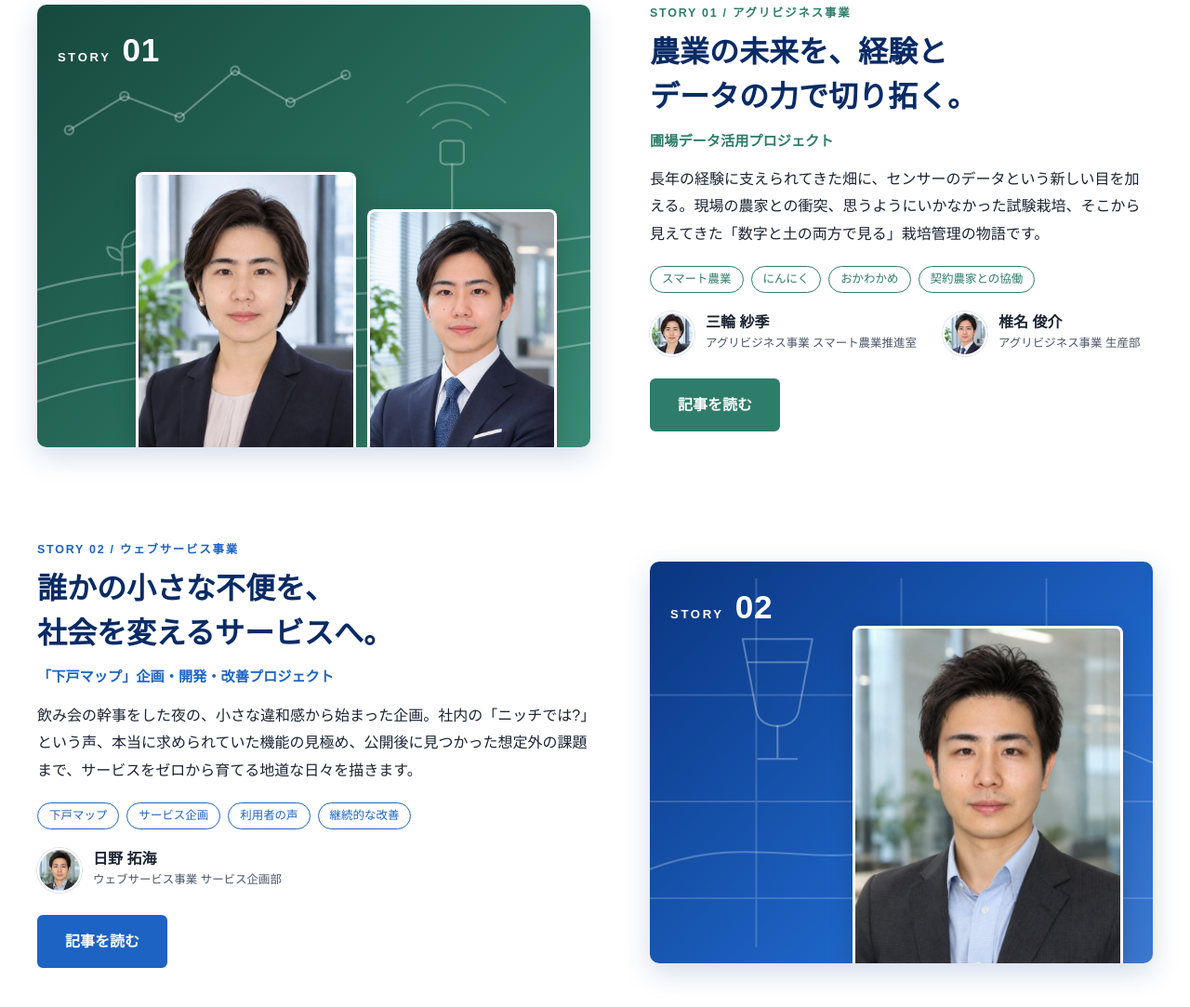
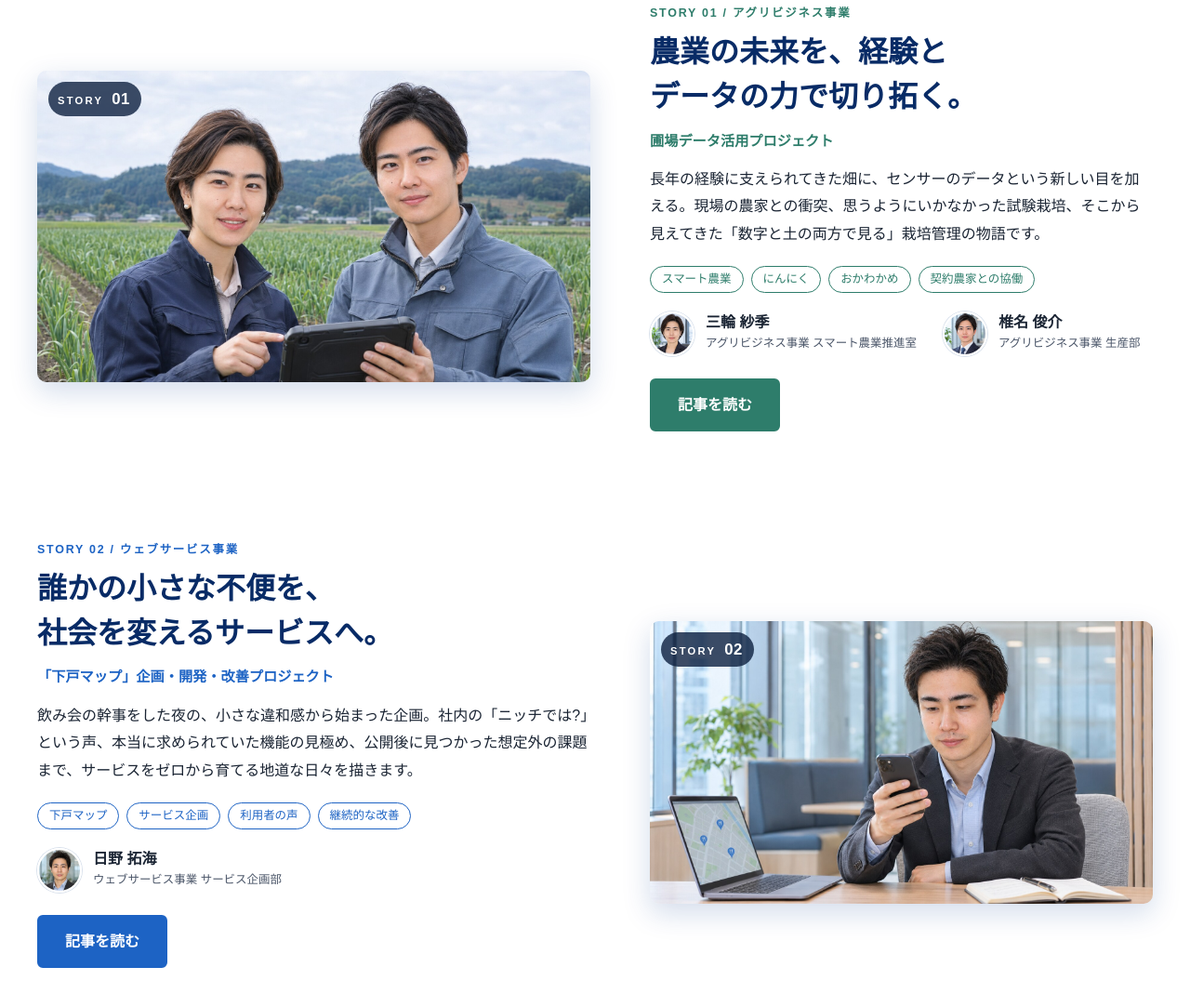
Before and after one commit to ToraToraTiger-2026/tm-corporation, a plain HTML site: page docs/recruit/project-story/index.html in a window 1280 px wide. Shown: the part 793-1876 px from the top of the page at 93% size. Drawn offline with Linux system fonts and the light colour scheme.

Commit message:
Use photo thumbnails on the Project Story list
- Show story-01.jpg / story-02.jpg (16:9) in the list cards
- Set thumb/thumbAlt per story in stories.json; fall back to SVG art
- Drop the overlaid portraits on photo cards; use a compact STORY label

Co-Authored-By: Claude Sonnet 5.5 <noreply@anthropic.com>

```diff
--- a/docs/assets/styles/main.css
+++ b/docs/assets/styles/main.css
@@ -398,3 +398,13 @@ html:not(.js) .fade { opacity: 1; transform: none; }
 .ps-hero h1 { max-width: 16em; }
 .ps-quote blockquote p, .ps-top-lead, .ps-hero-lead { word-break: auto-phrase; }
 .ps-card:last-child { margin-bottom: 0; }
+
+/* project story list: photo thumbnails (16:9) */
+.ps-card-visual.has-photo { aspect-ratio: 16 / 9; background: var(--c-bg-soft); }
+.ps-card-visual.has-photo::after { content: ""; position: absolute; inset: 0; background: linear-gradient(180deg, rgba(8,28,60,.55) 0%, rgba(8,28,60,0) 34%); pointer-events: none; }
+.ps-thumb { position: absolute; inset: 0; width: 100%; height: 100%; object-fit: cover; object-position: center 30%; transition: transform .5s ease; }
+.ps-card-visual.has-photo:hover .ps-thumb { transform: scale(1.03); }
+@media (prefers-reduced-motion: reduce) { .ps-thumb { transition: none; } .ps-card-visual.has-photo:hover .ps-thumb { transform: none; } }
+.ps-card-visual.has-photo::after { display: none; }
+.has-photo .ps-num { left: 12px; top: 12px; padding: 3px 12px 3px 10px; border-radius: 999px; background: rgba(8,28,60,.78); font-size: .7rem; }
+.has-photo .ps-num b { margin-left: 4px; font-size: 1.05rem; }
--- a/docs/recruit/project-story/index.html
+++ b/docs/recruit/project-story/index.html
@@ -50,18 +50,9 @@
 <section class="section ps-list"><div class="container">
   <nav aria-label="採用情報内のページ"><ul class="filter"><li><a href="../../recruit/index.html">メッセージ</a></li><li><a href="../../recruit/jobs/index.html">募集職種</a></li><li><a href="../../recruit/people/index.html">社員紹介</a></li><li><a href="../../recruit/project-story/index.html" aria-current="page">プロジェクトストーリー</a></li></ul></nav>
   <article class="ps-card ps-agri fade">
-  <a class="ps-card-visual" href="../../recruit/project-story/story-01/index.html" tabindex="-1" aria-hidden="true">
-    <svg class="ps-art" viewBox="0 0 520 380" aria-hidden="true" focusable="false" fill="none" stroke="currentColor" stroke-width="2" stroke-linecap="round" stroke-linejoin="round">
-  <path d="M0 250C120 215 260 235 520 200"/><path d="M0 285C130 245 270 270 520 232"/><path d="M0 320C140 275 280 305 520 266"/><path d="M0 355C150 305 290 340 520 300"/>
-  <path d="M80 236V210M80 210c0-10 8-16 18-16 0 10-8 16-18 16zM80 222c0-8-6-12-14-12 0 8 6 12 14 12z"/>
-  <path d="M170 262V236M170 236c0-10 8-16 18-16 0 10-8 16-18 16zM170 248c0-8-6-12-14-12 0 8 6 12 14 12z"/>
-  <path d="M260 290V264M260 264c0-10 8-16 18-16 0 10-8 16-18 16zM260 276c0-8-6-12-14-12 0 8 6 12 14 12z"/>
-  <path d="M390 214V132"/><rect x="379" y="110" width="22" height="22" rx="4"/>
-  <path d="M372 98c10-10 26-10 36 0M360 86c17-16 47-16 64 0M348 74c24-22 68-22 92 0" opacity=".75"/>
-  <path d="M30 100l52-32 52 20 52-44 52 30 52-26"/><circle cx="30" cy="100" r="4"/><circle cx="82" cy="68" r="4"/><circle cx="134" cy="88" r="4"/><circle cx="186" cy="44" r="4"/><circle cx="238" cy="74" r="4"/><circle cx="290" cy="48" r="4"/>
-</svg>
+  <a class="ps-card-visual has-photo" href="../../recruit/project-story/story-01/index.html" tabindex="-1" aria-hidden="true">
+    <img class="ps-thumb" src="../../assets/images/story-01.jpg" alt="にんにく畑で、タブレットを手に並んで立つ三輪 紗季と椎名 俊介" width="1672" height="941" loading="lazy">
     <span class="ps-num">STORY <b>01</b></span>
-    <div class="ps-faces n2"><span class="ps-face"><img class="photo" src="../../assets/people/employee-miwa-saki.jpg" alt="三輪 紗季 アグリビジネス事業 スマート農業推進室" width="400" height="500" loading="lazy"></span><span class="ps-face"><img class="photo" src="../../assets/people/employee-shiina-shunsuke.jpg" alt="椎名 俊介 アグリビジネス事業 生産部" width="400" height="500" loading="lazy"></span></div>
   </a>
   <div class="ps-card-body">
     <p class="eyebrow">STORY 01 / アグリビジネス事業</p>
@@ -73,16 +64,9 @@
     <p><a class="btn" href="../../recruit/project-story/story-01/index.html">記事を読む<span class="sr-only">(STORY 01)</span></a></p>
   </div>
 </article><article class="ps-card ps-web reverse fade">
-  <a class="ps-card-visual" href="../../recruit/project-story/story-02/index.html" tabindex="-1" aria-hidden="true">
-    <svg class="ps-art" viewBox="0 0 520 380" aria-hidden="true" focusable="false" fill="none" stroke="currentColor" stroke-width="2" stroke-linecap="round" stroke-linejoin="round">
-  <path d="M0 120h520M0 230h520M0 330h520M110 0v380M260 0v380M410 0v380" opacity=".55"/>
-  <path d="M0 300C130 250 200 330 330 240S470 170 520 190" opacity=".8"/>
-  <path d="M300 214c-28-30-46-52-46-78a46 46 0 0 1 92 0c0 26-18 48-46 78z"/><circle cx="300" cy="136" r="16"/>
-  <path d="M96 62h72l-14 74c-2 10-10 16-22 16s-20-6-22-16z"/><path d="M102 86h60M132 152v34M112 186h40"/>
-  <rect x="352" y="262" width="130" height="62" rx="12"/><path d="M372 284h90M372 304h56"/><circle cx="332" cy="300" r="5"/>
-</svg>
+  <a class="ps-card-visual has-photo" href="../../recruit/project-story/story-02/index.html" tabindex="-1" aria-hidden="true">
+    <img class="ps-thumb" src="../../assets/images/story-02.jpg" alt="オフィスでスマートフォンを見る日野 拓海。机のノートパソコンには、飲食店の地図が表示されている" width="1672" height="941" loading="lazy">
     <span class="ps-num">STORY <b>02</b></span>
-    <div class="ps-faces n1"><span class="ps-face"><img class="photo" src="../../assets/people/employee-hino-takumi.jpg" alt="日野 拓海 ウェブサービス事業 サービス企画部" width="400" height="500" loading="lazy"></span></div>
   </a>
   <div class="ps-card-body">
     <p class="eyebrow">STORY 02 / ウェブサービス事業</p>
--- a/src/assets/styles/main.css
+++ b/src/assets/styles/main.css
@@ -398,3 +398,13 @@ html:not(.js) .fade { opacity: 1; transform: none; }
 .ps-hero h1 { max-width: 16em; }
 .ps-quote blockquote p, .ps-top-lead, .ps-hero-lead { word-break: auto-phrase; }
 .ps-card:last-child { margin-bottom: 0; }
+
+/* project story list: photo thumbnails (16:9) */
+.ps-card-visual.has-photo { aspect-ratio: 16 / 9; background: var(--c-bg-soft); }
+.ps-card-visual.has-photo::after { content: ""; position: absolute; inset: 0; background: linear-gradient(180deg, rgba(8,28,60,.55) 0%, rgba(8,28,60,0) 34%); pointer-events: none; }
+.ps-thumb { position: absolute; inset: 0; width: 100%; height: 100%; object-fit: cover; object-position: center 30%; transition: transform .5s ease; }
+.ps-card-visual.has-photo:hover .ps-thumb { transform: scale(1.03); }
+@media (prefers-reduced-motion: reduce) { .ps-thumb { transition: none; } .ps-card-visual.has-photo:hover .ps-thumb { transform: none; } }
+.ps-card-visual.has-photo::after { display: none; }
+.has-photo .ps-num { left: 12px; top: 12px; padding: 3px 12px 3px 10px; border-radius: 999px; background: rgba(8,28,60,.78); font-size: .7rem; }
+.has-photo .ps-num b { margin-left: 4px; font-size: 1.05rem; }
--- a/src/data/stories.json
+++ b/src/data/stories.json
@@ -7,6 +7,8 @@
     "businessHref": "/business/agri/",
     "catch": "農業の未来を、経験とデータの力で切り拓く。",
     "project": "圃場データ活用プロジェクト",
+    "thumb": "story-01.jpg",
+    "thumbAlt": "にんにく畑で、タブレットを手に並んで立つ三輪 紗季と椎名 俊介",
     "summary": "長年の経験に支えられてきた畑に、センサーのデータという新しい目を加える。現場の農家との衝突、思うようにいかなかった試験栽培、そこから見えてきた「数字と土の両方で見る」栽培管理の物語です。",
     "lead": "水やりのタイミングも、収穫の時期も、頼りにしてきたのは農家の経験と勘だった。その判断に、データで根拠を添えられないか。データを扱う社員と、栽培計画を任され始めた若手社員の、畑での一年を追います。",
     "keywords": ["スマート農業", "にんにく", "おかわかめ", "契約農家との協働"],
@@ -132,6 +134,8 @@
     "businessHref": "/business/web/",
     "catch": "誰かの小さな不便を、社会を変えるサービスへ。",
     "project": "「下戸マップ」企画・開発・改善プロジェクト",
+    "thumb": "story-02.jpg",
+    "thumbAlt": "オフィスでスマートフォンを見る日野 拓海。机のノートパソコンには、飲食店の地図が表示されている",
     "summary": "飲み会の幹事をした夜の、小さな違和感から始まった企画。社内の「ニッチでは?」という声、本当に求められていた機能の見極め、公開後に見つかった想定外の課題まで、サービスをゼロから育てる地道な日々を描きます。",
     "lead": "お酒を飲まない人が、気兼ねなく入れるお店を探せたら。たった一つの違和感を企画に変え、利用者の声で育て続けてきた「下戸マップ」。その担当者が、うまくいかなかったことも含めて語ります。",
     "keywords": ["下戸マップ", "サービス企画", "利用者の声", "継続的な改善"],
```
Also changed, not shown: docs/assets/images/story-01.jpg (added), docs/assets/images/story-02.jpg (added), src/assets/images/story-01.jpg (added), src/assets/images/story-02.jpg (added), 1 other file.
